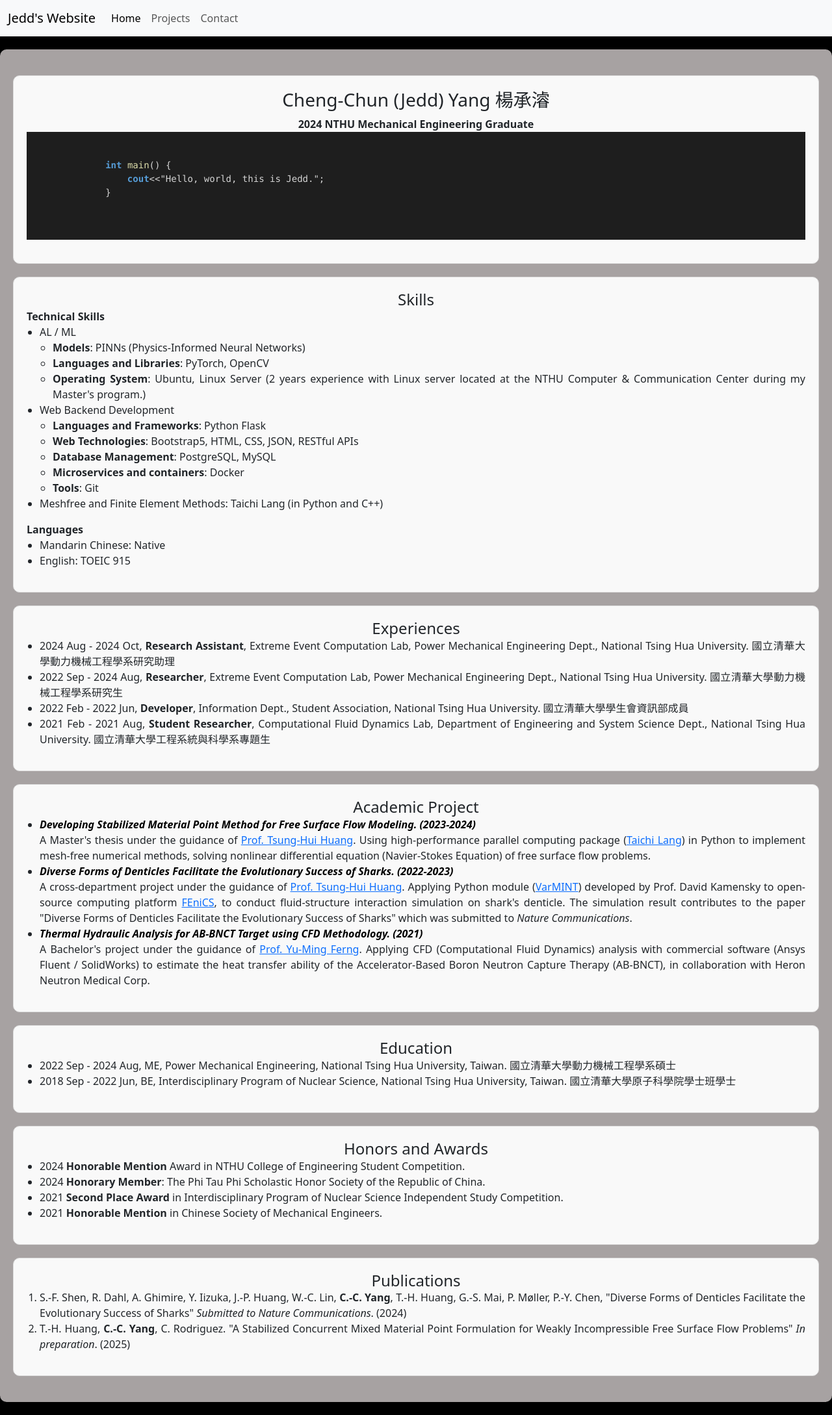
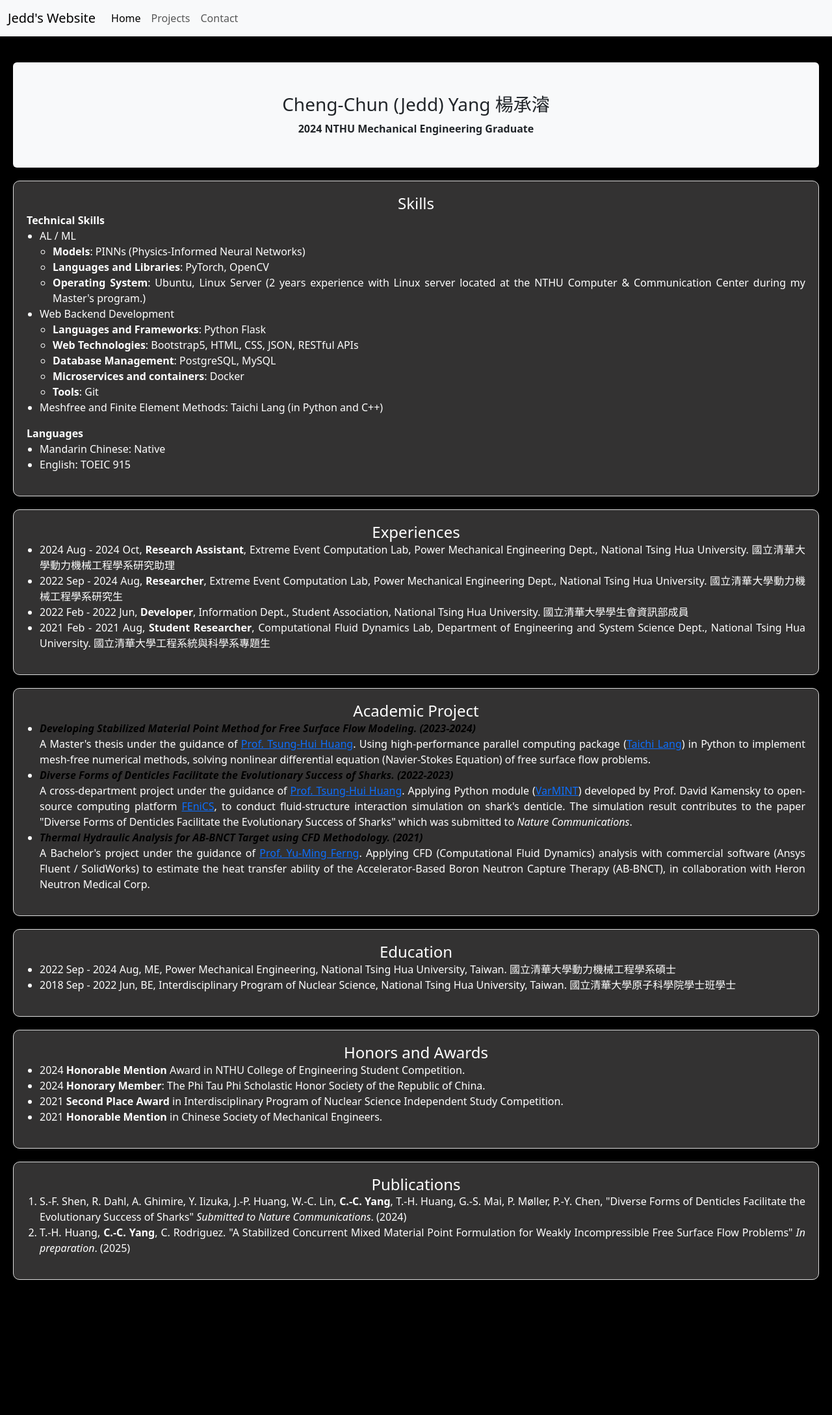
Before and after one commit to jeddiot/jedd-cv, a Jekyll site: the page built from index.html, in a window 1280 px wide. Shown: the whole page at 65% size. Built offline with Jekyll 4.4.1, drawn with Linux system fonts in a browser that asks for light colours; after the commit the page ends 2030 px from its top, so only the background shows below that.

Commit message:
Updated format

```diff
--- a/index.html
+++ b/index.html
@@ -2,17 +2,10 @@
 layout: base
 title: Jedd's Website - Home
 ---
-<div class="other" id = "bio">
+<div class="jumbotron text-center py-5 bg-light shadow-sm rounded" id = "bio">
     <!-- <h2>Biography</h2> -->
     <h3 style="text-align: center;">Cheng-Chun (Jedd) Yang 楊承濬</h3>
     <p style="margin: 0; text-align: center;"><b>2024 NTHU Mechanical Engineering Graduate</b></p>
-    <pre id="code-block">
-        <code>
-            int main() {
-                cout<<"Hello, world, this is Jedd.";
-            }
-        </code>
-    </pre>
 </div>
 
 <div class="other" id = "skills">
--- a/style.css
+++ b/style.css
@@ -11,50 +11,11 @@ body {
     background-color: #000000 !important;
 }
 
-.code-container {
-    display: block;
-    margin: 0 auto;
-    background-color: #1e1e1e;
-    color: #f5f5f5;
-    border-radius: 10px;
-    overflow: hidden;
-    box-shadow: 0 0 15px rgba(0, 0, 0, 0.2);
-    width: 80%;
-}
-
-.code-header {
-    background-color: #1a1a1a;
-    padding: 10px;
-    color: #ffffff;
-    font-size: 18px;
-    font-weight: bold;
-    text-align: center;
-}
-
-/* Styled code area */
-pre {
-    margin: 0;
-    padding: 20px;
-    font-family: 'Courier New', monospace;
-    white-space: pre-wrap;
-    word-wrap: break-word;
-    background-color: #1e1e1e;
-    color: #d4d4d4;
-    overflow-x: auto;
-    width: 100%;
-}
-
-/* Syntax highlighting */
-.keyword { color: #569cd6; font-weight: bold; }
-.string { color: #ce9178; }
-.function { color: #dcdcaa; }
-.comment { color: #6a9955; font-style: italic; }
-
 .container_jedd {
     max-width: 1600px;
     margin: 20px auto;
     padding: 20px;
-    background: rgb(167, 162, 162);
+    background: #000000;
     border-radius: 10px;
     box-shadow: 0 2px 10px rgba(0, 0, 0, 0.1);
 }
@@ -106,7 +67,8 @@ pre {
     padding: 20px;
     margin: 20px 0;
     transition: transform 0.3s ease, box-shadow 0.3s ease;
-    background-color: #f9f9f9;
+    background-color: #333232;
+    color: #ffffff;
     text-align: justify;
 }
 .other:hover {
@@ -124,10 +86,11 @@ pre {
 }
 
 .contact-info {
-    flex-wrap: wrap; /* Allow elements to wrap to the next line */
+    display: flex;
+    flex-wrap: wrap;
     gap: 15px;
     align-items: center;
-    justify-content: center; /* Center elements horizontally */
+    justify-content: center;
 }
 
 /* .social-links {
```
Also changed, not shown: contact.html (+5 -9 lines).
